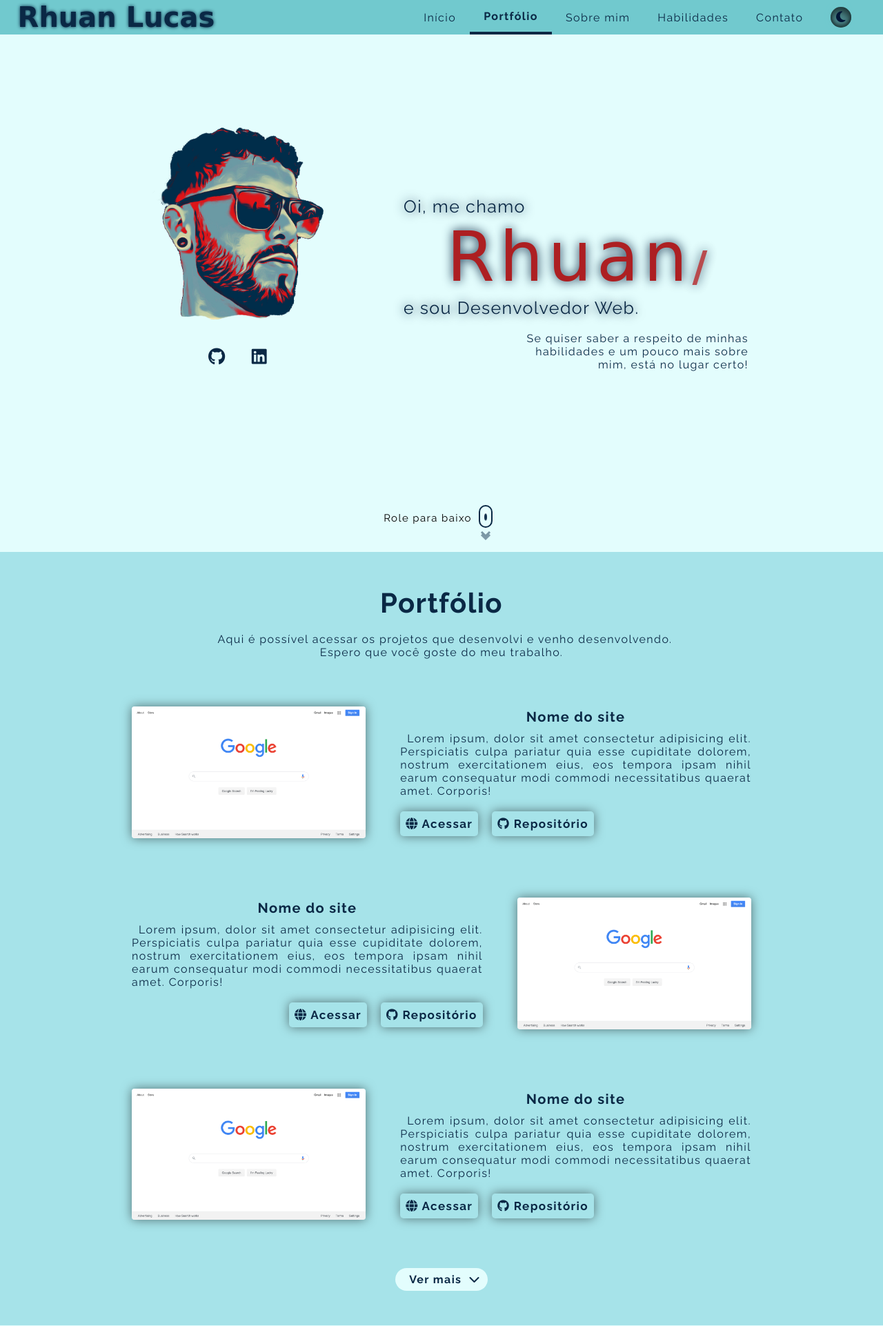
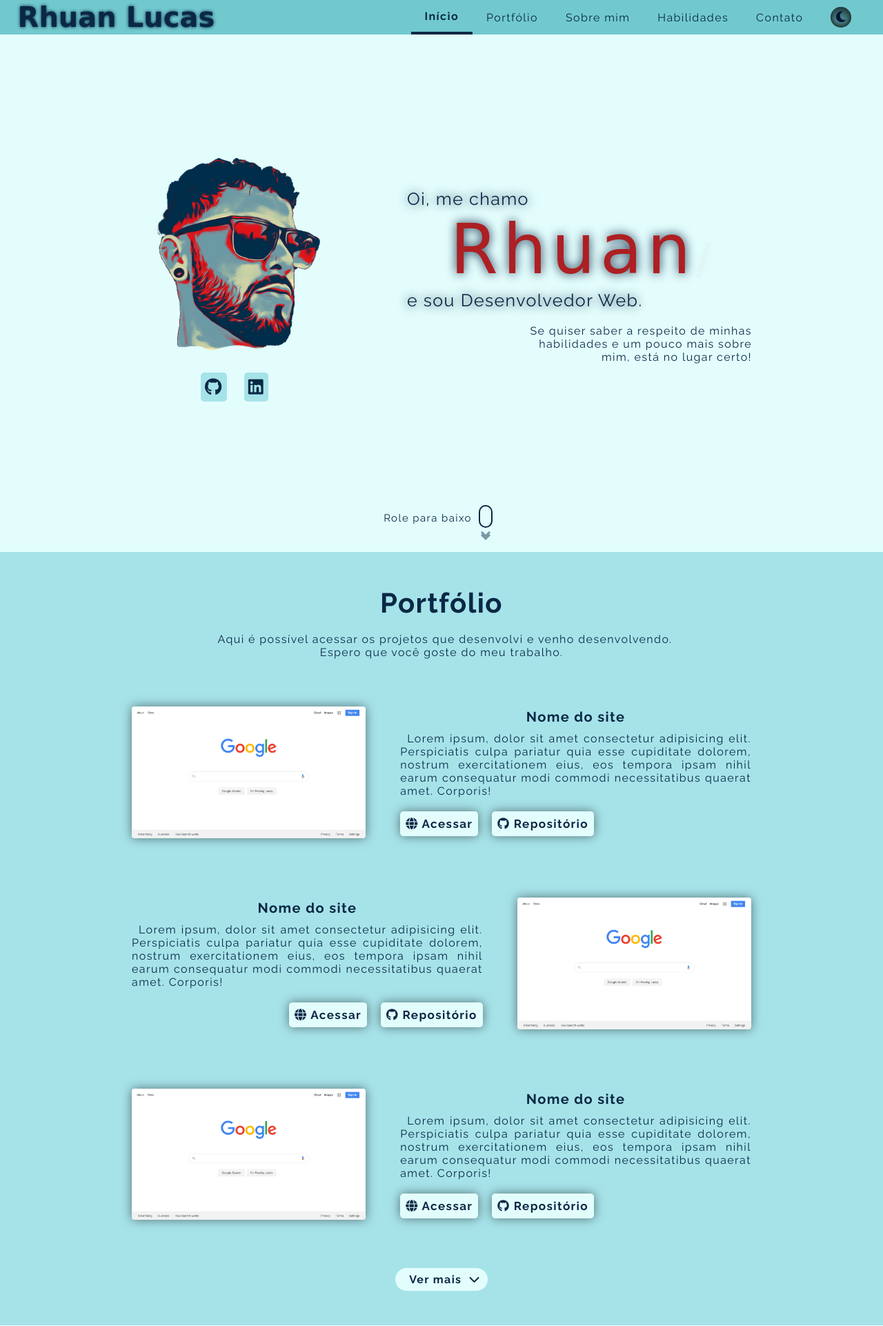
Before and after one commit to RhuanLucass/portfolio, a PHP site: page / in a window 1280 px wide. Shown: the top 1922 px of the page at 69% size. Run offline with PHP 8.4, Linux system fonts and the light colour scheme; some libraries are stand-ins or nearby versions; some web fonts are replaced.

Commit message:
Ajustes na responsividade e alteracoes feitas

```diff
--- a/assets/css/style.css
+++ b/assets/css/style.css
@@ -200,15 +198,25 @@
 }
 
 /*** FIRST-PAGE ***/
+
+#load{
+  display: none;
+  overflow-x: hidden;
+}
+
 #preload{
   height: 100vh;
-  width: 100%;
+  width: 100vw;
   display: flex;
   align-items: center;
   justify-content: center;
   background-image: linear-gradient( 180deg,  rgba(29,70,163,1) 5.6%, rgba(17,196,238,1) 109.7% );
   overflow: hidden;
   position: fixed;
+  top: 0;
+  right: 0;
+  left: 0;
+  bottom: 0;
   z-index: 100;
   transition: 3s;
   transition-delay: 1s;
@@ -445,20 +453,13 @@
   height: 100vh;
   max-height: 80rem;
   background: var(--background-main);
-  position: relative;
 }
 
 main .container{
-  height: 100vh;
+  height: 100%;
   justify-content: center;
-  align-items: flex-end;
-  gap: 5rem;
-  flex-wrap: wrap;
-}
-
-main .image-main{
-  flex-shrink: 0;
-  margin-right: 2rem;
+  position: relative;
+  gap: 10rem;
 }
 
 main .image-main img{
@@ -480,6 +481,7 @@
   border-radius: .5rem;
   font-size: 2.5rem;
   transition: .5s;
+  background-color: var(--background-third);
 }
 
 main .image-main .links a:hover{
@@ -492,8 +494,6 @@
   color: var(--font-color-main);
   font-size: 1.8rem;
   max-width: 50rem;
-  flex-shrink: 0;
-  margin-left: 2rem;
 }
 
 main .description-main h1{
@@ -511,12 +511,8 @@
   letter-spacing: .7rem;
   color: var(--font-color-h1);
   text-shadow: 0 0 15px var(--font-color-main);
-  transition: 0;
-  visibility: hidden;
-}
-
-main h1 .name.visible{
-  visibility: visible;
+  transition: 1s;
+  opacity: 0;
 }
 
 main .description-main .text-main p:nth-child(3){
@@ -545,6 +541,21 @@
   max-width: 70%;
   margin-left: auto;
   padding-top: 2rem;
+}
+
+.down-page{
+  display: flex;
+  align-items: center;
+  justify-content: center;
+  gap: 1rem;
+  position: absolute;
+  bottom: 3rem;
+}
+
+.down-page p{
+  text-indent: 0;
+  font-size: 1.5rem;
+  color: var(--font-color-main);
 }
 
 /* ICON SCROLL DOWN */
@@ -637,25 +648,6 @@
 
 /*********/
 
-.down-page{
-  width: 100%;
-  display: flex;
-  align-items: center;
-  justify-content: center;
-  gap: 1rem;
-  /* position: absolute;
-  bottom: 3rem;
-  left: 50%;
-  transform: translate(-50%); */
-}
-
-.down-page p{
-  text-indent: 0;
-  font-size: 1.5rem;
-}
-
-/*********/
-
 /*** PORTFÓLIO ***/
 
 #portfolio{
@@ -739,6 +731,7 @@
 
 .description-project .access a{
   color: var(--font-color-main);
+  background-color: var(--background-main);
   padding: .8rem;
   border-radius: .5rem;
   transition: .3s;
--- a/assets/js/scripts.js
+++ b/assets/js/scripts.js
@@ -175,7 +175,7 @@
   const text = document.querySelector('main h1 .name');
   const time = 150;
   const textSplit = text.innerHTML.split('');
-  text.classList.add('visible');
+  text.style.opacity = '1';
   text.innerHTML = '';
   falseText = ['y', 'b', 'a', ''];
   length = falseText.length - 1;
@@ -215,16 +215,16 @@
 function animation(){
   const animationMain = document.querySelectorAll('main [data-animation]');
 
-  animationMain.forEach((div) => {
-    div.classList.add("animation");
-  })
+  animationMain.forEach((div) => setTimeout(() => div.classList.add("animation"), 1500));
 }
 
 function load(){
+  const loaded = document.getElementById('load');
+  loaded.style.display = 'block';
   setTimeout(() => {
-    const preload = document.querySelector('#preload');
+    const preload = document.getElementById('preload');
     const body = document.querySelector('body');
-    body.style.overflow = 'visible';
+    body.style.overflowY = 'visible';
     preload.style.display = 'none';
     write();
   }, 3000);
--- a/index.html
+++ b/index.html
@@ -28,6 +28,7 @@
     </div>
   </section>
 
+  <div id="load">
     <header data-scroll>
       <div class="container">
         <div class="logo">
@@ -245,6 +246,7 @@
       </div>
     </footer>
     <div class="balloon"></div>
+  </div>
 
 
   <script src="https://kit.fontawesome.com/dc951fd168.js" crossorigin="anonymous"></script>
```
Also changed, not shown: other parts of assets/css/style.css (+26 -13 lines). Lines whose indentation alone changed are shown as unchanged.
